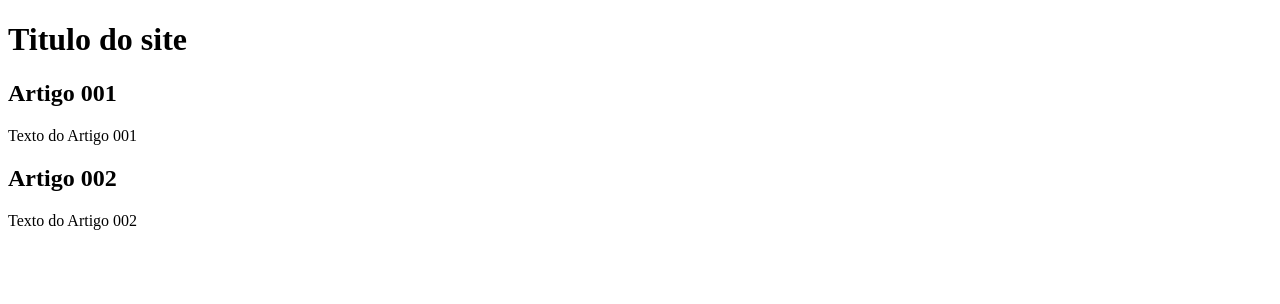
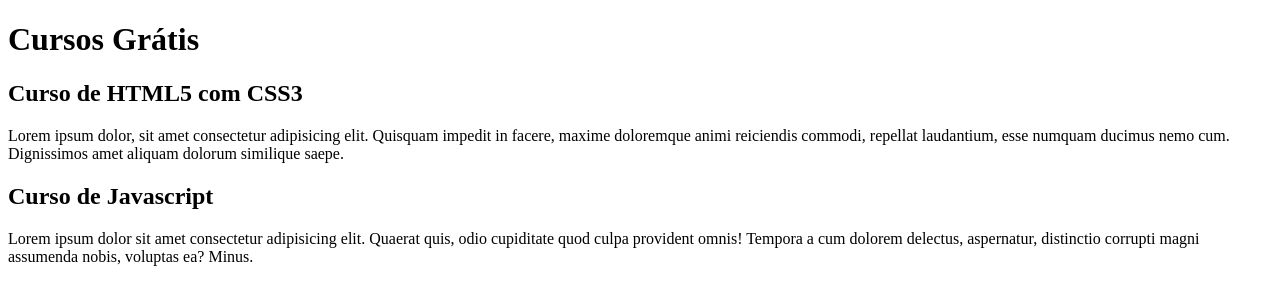
Before and after one commit to Joaovismari/projeto-site, a plain HTML site: page index.html in a window 1280 px wide. Drawn offline with Linux system fonts and the light colour scheme.

Commit message:
comecei a escrever o conteudo

```diff
--- a/index.html
+++ b/index.html
@@ -8,15 +8,15 @@
     <body>
         <main>
             <header>
-                <h1>Titulo do site</h1>
+                <h1>Cursos Grátis</h1>
             </header>
             <article>
-                <h2>Artigo 001</h2>
-                <p>Texto do Artigo 001</p>
+                <h2>Curso de HTML5 com CSS3</h2>
+                <p>Lorem ipsum dolor, sit amet consectetur adipisicing elit. Quisquam impedit in facere, maxime doloremque animi reiciendis commodi, repellat laudantium, esse numquam ducimus nemo cum. Dignissimos amet aliquam dolorum similique saepe.</p>
             </article>
             <article>
-                <h2>Artigo 002</h2>
-                <p>Texto do Artigo 002</p>
+                <h2>Curso de Javascript</h2>
+                <p>Lorem ipsum dolor sit amet consectetur adipisicing elit. Quaerat quis, odio cupiditate quod culpa provident omnis! Tempora a cum dolorem delectus, aspernatur, distinctio corrupti magni assumenda nobis, voluptas ea? Minus.</p>
             </article>
         </main>
     </body>
```
